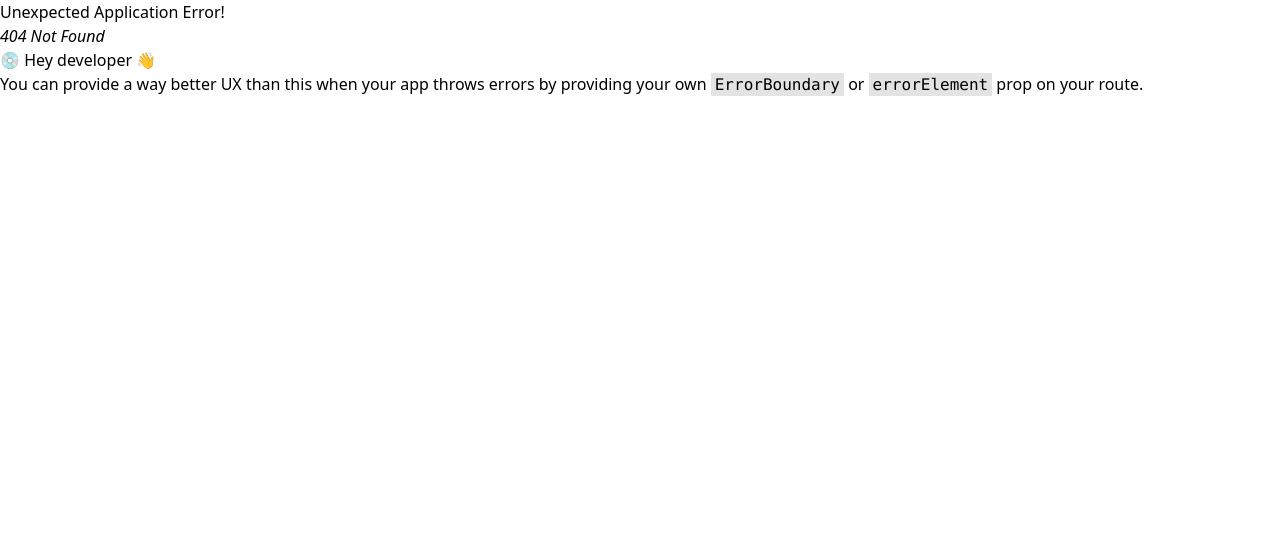
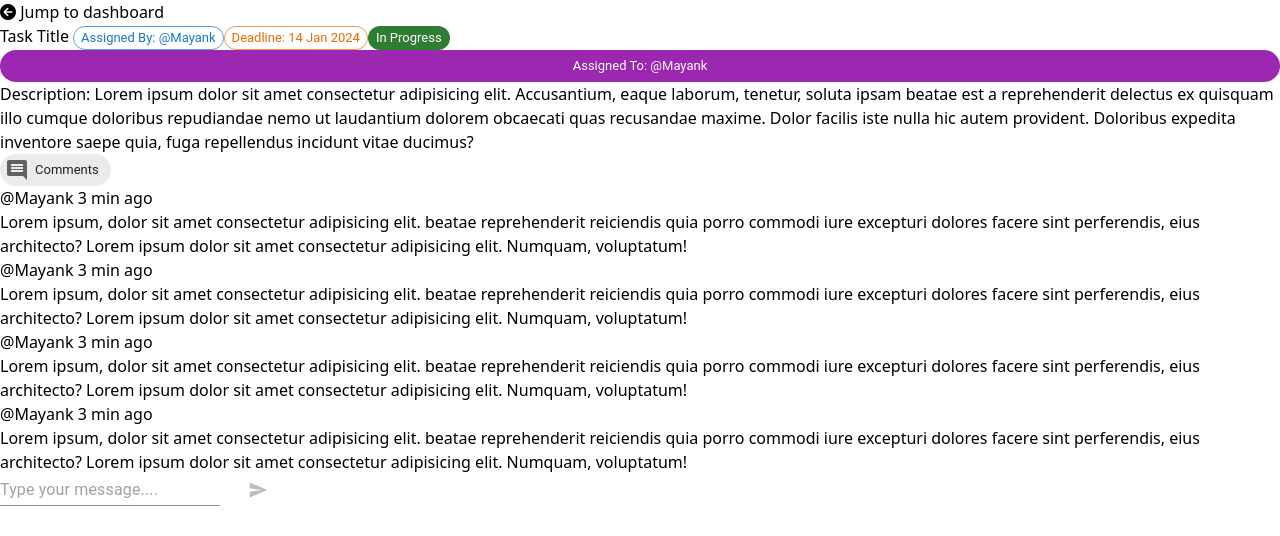
Before and after one commit to saakshiraut28/Manageit-Frontend, a React (Vite) app: page /task/1 in a window 1280 px wide. Before the commit this address had no page. Shown: the top 536 px of the page. Built offline with nearby package versions, Linux system fonts and the light colour scheme.

Commit message:
Add Task Page

```diff
--- /dev/null
+++ b/src/components/Comment.tsx
@@ -0,0 +1,38 @@
+import { Link } from "react-router-dom";
+import { useEffect, useState } from "react";
+
+const Comment = ({ comment }) => {
+    const [timeAgo, setTimeAgo] = useState("");
+
+    // Calculate time to show with each comment
+    const calculateTime = (timestamp: Date) => {
+        const currentTime = new Date();
+        const commentTime = new Date(timestamp);
+        const difference = (currentTime.getTime() - commentTime.getTime()) / 60000; // Difference in minutes
+        if (difference < 1) {
+            setTimeAgo("just now");
+        } else if (difference < 60) {
+            setTimeAgo(`${Math.round(difference)} min ago`);
+        } else if (difference < 1440) {
+            setTimeAgo(`${Math.round(difference / 60)} hours ago`);
+        } else {
+            setTimeAgo(`${Math.round(difference / 1440)} days ago`);
+        }
+    };
+
+    useEffect(() => {
+        calculateTime(comment.timestamp);
+    }, [comment.timestamp]);
+
+    return (
+        <div className="comment">
+            <div className="mb-3">
+                <Link to="/userId" className="inline underline text-lg">@Mayank</Link> <span className="text-xs text-gray-500 pl-2">3 min ago</span>
+            </div>
+            <div className="bg-gray-200 border-l-4 border-gray-400 p-5">Lorem ipsum, dolor sit amet consectetur adipisicing elit. beatae reprehenderit reiciendis quia porro commodi iure excepturi dolores facere sint perferendis, eius architecto?
+                Lorem ipsum dolor sit amet consectetur adipisicing elit. Numquam, voluptatum!</div>
+        </div>
+    );
+};
+
+export default Comment;
--- /dev/null
+++ b/src/pages/TaskPage.tsx
@@ -0,0 +1,71 @@
+import { useState } from "react";
+import { Link } from "react-router-dom";
+import { Input, Stack, Chip, Button } from "@mui/material";
+import CommentIcon from '@mui/icons-material/Comment';
+import SendIcon from '@mui/icons-material/Send';
+import Comment from "../components/Comment";
+
+const TaskPage = () => {
+    const [comments, setCommments] = useState(true);
+    const [comment, setComment] = useState("");
+
+    const sendComment = () => {
+        console.log(comment);
+    }
+
+    return (
+        <div className="flex flex-row">
+            <div className="sidebar md:w-1/4"></div>
+            <div className="w-full px-4 sm:px-6 md:w-3/4">
+                {/* Header */}
+                <div className="flex h-14 items-center">
+                    <Link to="/" className="flex items-center gap-2"><i className="fa-solid fa-circle-arrow-left"></i> <span className="text-xs font-semibold underline">Jump to dashboard</span></Link>
+                </div>
+                {/* Project Details */}
+                <div className="flex flex-col gap-4">
+                    <div className="my-3">
+                        <h1 className="text-4xl font-bold mb-2"> Task Title <span className="block sm:inline">
+                            <Chip variant="outlined" size="small" color="primary" label="Assigned By: @Mayank" className="m-2" />
+                            <Chip label="Deadline: 14 Jan 2024" size="small" color="warning" variant="outlined" className="m-2" />
+                            <Chip size="small" color="success" label="In Progress" className="m-2" />
+                        </span>
+                        </h1>
+                        <Stack>
+                            <Chip color="secondary" label="Assigned To: @Mayank" className="m-2 w-fit" />
+                        </Stack>
+                    </div>
+                    <div>
+                        <span className="font-semibold">Description: </span>
+                        Lorem ipsum dolor sit amet consectetur adipisicing elit. Accusantium, eaque laborum, tenetur, soluta ipsam beatae est a reprehenderit delectus ex quisquam illo
+                        cumque doloribus repudiandae nemo ut laudantium dolorem obcaecati quas recusandae maxime. Dolor facilis iste nulla hic autem provident. Doloribus expedita inventore saepe quia,
+                        fuga repellendus incidunt vitae ducimus?
+                    </div>
+                    {/* Comments History */}
+                    <div className="border-2 min-h-fit my-4 py-4 p-2 md:p-4 rounded-lg flex flex-col gap-4">
+                        <Chip icon={<CommentIcon />} label="Comments" className="w-40 mb-4" />
+                        <div className="flex gap-4 flex-col">
+                            {comments ?
+                                <>
+                                    <Comment comment="" />
+                                    <Comment comment="" />
+                                    <Comment comment="" />
+                                    <Comment comment="" />
+                                </>
+                                :
+                                <div className="flex items-center justify-center h-32 text-center text-gray-700">
+                                    No comments on this task. Be the first one to comment!
+                                </div>
+                            }
+                            <div className="mt-4">
+                                <Input placeholder="Type your message...." required={true} onChange={(e) => setComment(e.target.value)} className="w-full px-2 pr-12 -mr-16" />
+                                <Button endIcon={<SendIcon />} type="button" disabled={!comment} onClick={sendComment} />
+                            </div>
+                        </div>
+                    </div>
+                </div>
+            </div>
+        </div>
+    )
+}
+
+export default TaskPage;
```
Also changed, not shown: src/App.tsx (+7 -2 lines), src/pages/ProjectDash.tsx (renamed from src/pages/ProjectDesc.tsx, +5 -2 lines).
